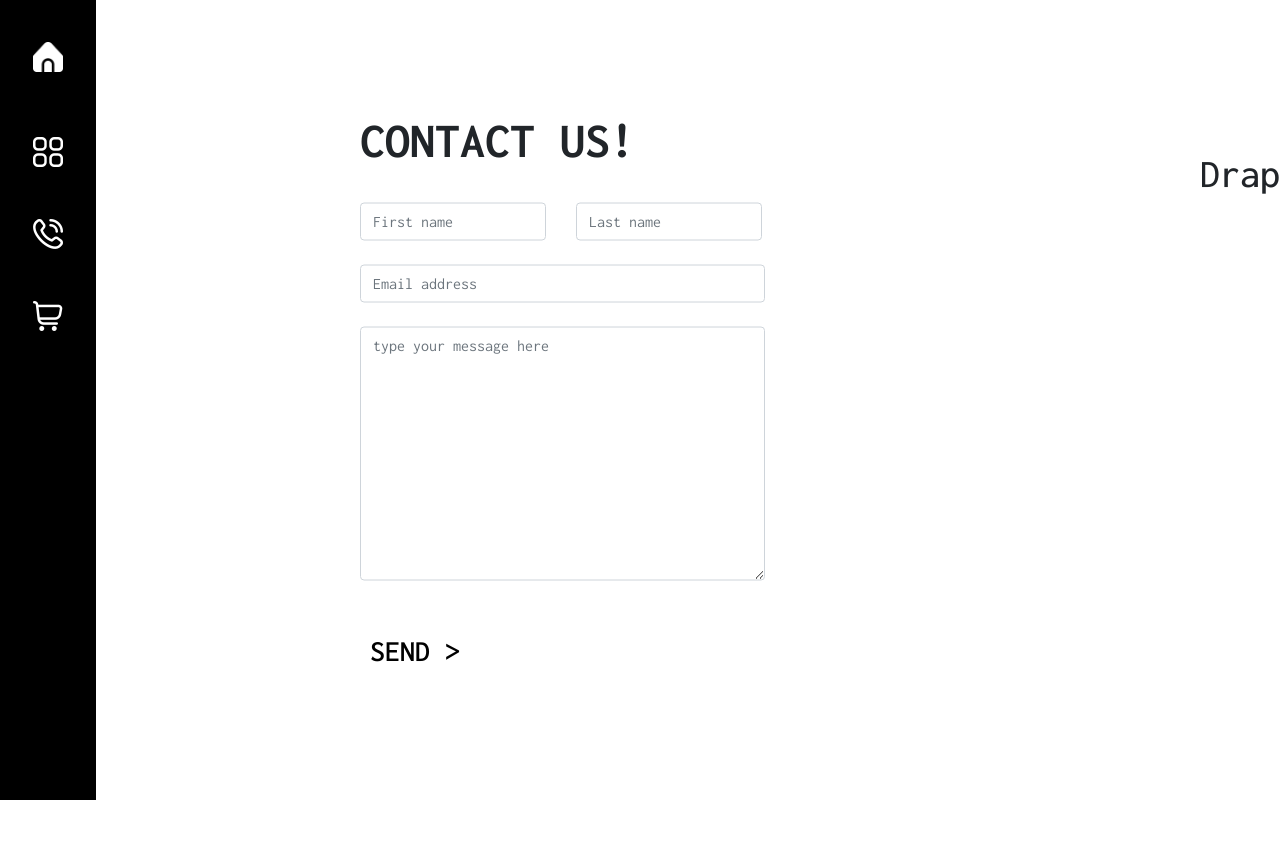
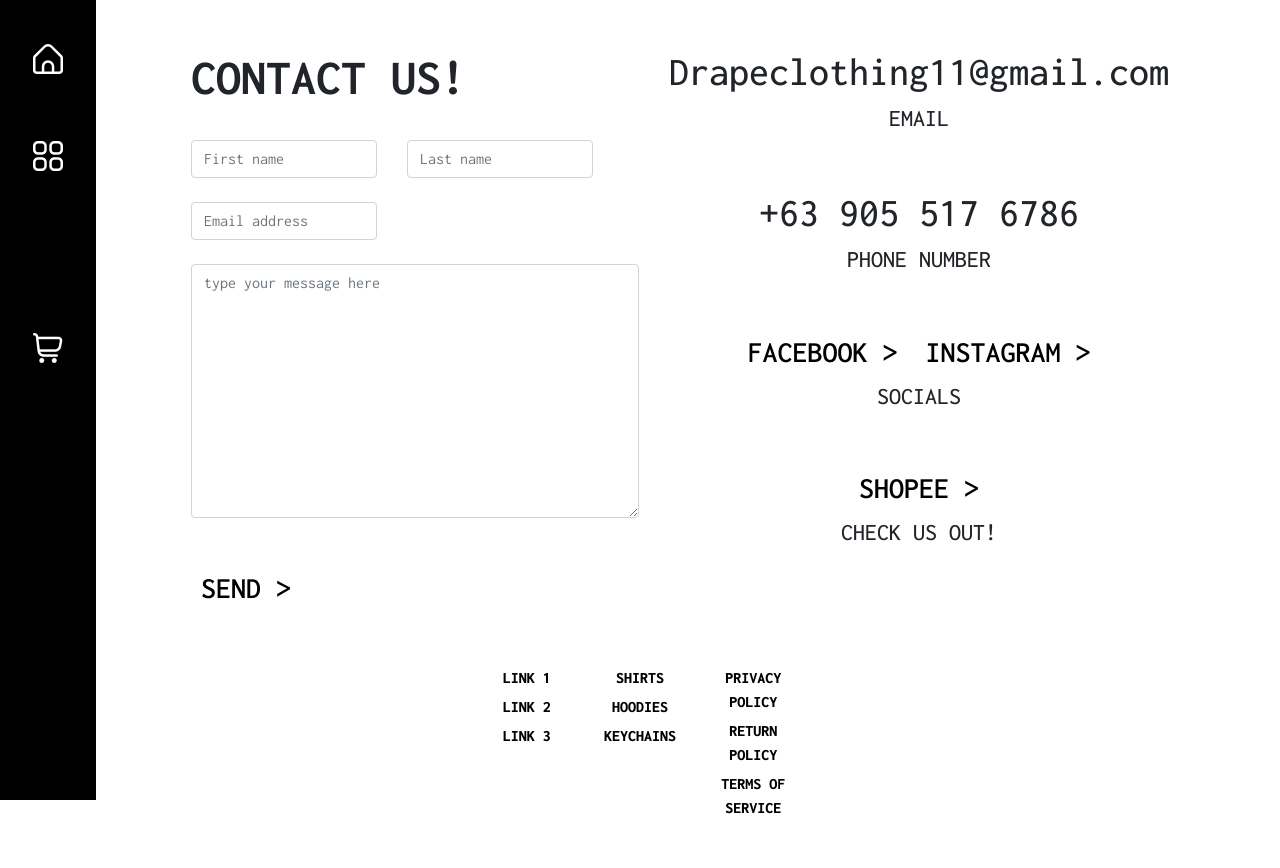
Before and after one commit to rjventu/drape-website, a PHP site: page /contacts.html in a window 1280 px wide. Before the commit the page ends 800 px from the top, so only its background shows below. Run offline with PHP 8.4, Linux system fonts and the light colour scheme; some libraries are stand-ins or nearby versions.

Commit message:
fixed contacts
+ fixed textbox and sidebar in contacts page
+ added footer

```diff
--- a/contacts.css
+++ /dev/null
@@ -1,84 +0,0 @@
-* {
-    font-family: inconsolata;
-}
-
-.container {
-    position: absolute;
-    top: 50%;
-    transform: translate(0, -50%);
-    padding: 360px;
-    display: flex;
-    flex-direction: column;
-}
-
-.h2 {
-    font-size: 50px;
-}
-
-.email{
-    width: 435px;
-}
-
-.message{
-    width: 405px;
-
-}
-.send {
-    height: 25rem;
-    display: flex;
-    flex-direction: column;
-    justify-content: end;
-
-
-
-}
-.send-content {
-    color: black;
-    display: flex;
-    justify-content: space-between;
-}
-.send-text {
-    padding: 0 0 3rem 4rem;
-}
-.send-text p {
-    font-size: 30px;
-}
-.send-text h1 {
-    font-weight: 800;
-    font-size: 120px;
-}
-
-
-
-.btn-send {
-    font-size: 30px;
-    font-weight: 600;
-    display: inline-block;
-    color: black;
-    text-decoration: none;
-    position: relative;
-    z-index: 1;
-    overflow: hidden;
-    margin: 0 10px;
-
-}
-
-.new-con{
-    position: absolute;
-    top: 50%;
-    transform: translate(0, -50%);
-    padding: 1200px;
-    display: flex;
-    flex-direction: column;
-    text-align: center;
-}
-
-.social-links{
-
-    text-align: center;
-
-
-}
-.send link{
-    display: inline-block;
-}
--- a/contacts.html
+++ b/contacts.html
@@ -1,32 +1,23 @@
+<!DOCTYPE html>
 <html lang="en">
 
 <head>
     <meta charset="UTF-8">
     <meta name="viewport" content="width=device-width, initial-scale=1.0">
-    <title>Contact Info</title>
+    <title>Drape </title>
 
     <!-- BOOTSRAP CSS -->
-    <script src="https://code.jquery.com/jquery-3.2.1.slim.min.js"
-        integrity="sha384-KJ3o2DKtIkvYIK3UENzmM7KCkRr/rE9/Qpg6aAZGJwFDMVNA/GpGFF93hXpG5KkN"
-        crossorigin="anonymous"></script>
-    <script src="https://cdn.jsdelivr.net/npm/popper.js@1.12.9/dist/umd/popper.min.js"
-        integrity="sha384-ApNbgh9B+Y1QKtv3Rn7W3mgPxhU9K/ScQsAP7hUibX39j7fakFPskvXusvfa0b4Q"
-        crossorigin="anonymous"></script>
-    <script src="https://cdn.jsdelivr.net/npm/bootstrap@4.0.0/dist/js/bootstrap.min.js"
-        integrity="sha384-JZR6Spejh4U02d8jOt6vLEHfe/JQGiRRSQQxSfFWpi1MquVdAyjUar5+76PVCmYl"
-        crossorigin="anonymous"></script>
-    <link rel="stylesheet"
-        href="https://cdn.jsdelivr.net/npm/bootstrap@4.0.0/dist/css/bootstrap.min.css"
-        integrity="sha384-Gn5384xqQ1aoWXA+058RXPxPg6fy4IWvTNh0E263XmFcJlSAwiGgFAW/dAiS6JXm"
-        crossorigin="anonymous">
+    <script src="https://code.jquery.com/jquery-3.2.1.slim.min.js" integrity="sha384-KJ3o2DKtIkvYIK3UENzmM7KCkRr/rE9/Qpg6aAZGJwFDMVNA/GpGFF93hXpG5KkN" crossorigin="anonymous"></script>
+    <script src="https://cdn.jsdelivr.net/npm/popper.js@1.12.9/dist/umd/popper.min.js" integrity="sha384-ApNbgh9B+Y1QKtv3Rn7W3mgPxhU9K/ScQsAP7hUibX39j7fakFPskvXusvfa0b4Q" crossorigin="anonymous"></script>
+    <script src="https://cdn.jsdelivr.net/npm/bootstrap@4.0.0/dist/js/bootstrap.min.js" integrity="sha384-JZR6Spejh4U02d8jOt6vLEHfe/JQGiRRSQQxSfFWpi1MquVdAyjUar5+76PVCmYl" crossorigin="anonymous"></script>
+    <link rel="stylesheet" href="https://cdn.jsdelivr.net/npm/bootstrap@4.0.0/dist/css/bootstrap.min.css" integrity="sha384-Gn5384xqQ1aoWXA+058RXPxPg6fy4IWvTNh0E263XmFcJlSAwiGgFAW/dAiS6JXm" crossorigin="anonymous">
 
     <!-- ICON LIBRARY -->
     <link rel='stylesheet' href='https://cdn-uicons.flaticon.com/2.2.0/uicons-regular-rounded/css/uicons-regular-rounded.css'>
 
-
     <!-- CSS STYLESHEET LINK -->
     <link rel="stylesheet" href="styles/main.css">
-    <link rel="stylesheet" href="contacts.css">
+
 </head>
 
 <body>
@@ -37,18 +28,19 @@
             <ul class="nav flex-column">
                 <div class="top-links">
                     <li class="nav-item">
-                        <a class="nav-link active" aria-current="page" href="index.html">
-                            <img src="active icon/home.png" id="active-icon">
+                        <a class="nav-link" href="index.html">
+                            <i class="fi fi-rr-home"></i>
                         </a>
                     </li>
                     <li class="nav-item">
-                        <a class="nav-link" href="#">
+                        <a class="nav-link" href="shop.html">
                           <i class="fi fi-rr-apps"></i>
                         </a>
                     </li>
                     <li class="nav-item">
-                        <a class="nav-link" href="#">
-                            <i class="fi fi-rr-phone-call"></i>
+                      <!-- please change to working image (i cant invert the colors) -->
+                        <a class="nav-link active" aria-current="page" href="contacts.html">
+                            <img src="active icon/phone-call.png" id="active-icon">
                         </a>
                     </li>
                     <li class="nav-item">
@@ -68,14 +60,17 @@
         </nav>
     </div>
 
-    <!--contacts-->
+    <!-- MAIN CONTENT -->
+    <main>
 
+        <!-- CONTACT FORM  -->
+        <div class="container contacts">
+          <div class="row">
+            <div class="col">
 
-    <div class="container">
-        <h2 class="h2"><b>CONTACT US!</b></h2> <br>
+              <!-- FORM -->
+              <h2><b>CONTACT US!</b></h2> <br>
               <form>
-
-
                 <div class="row">
                   <div class="firstName">
                       <div class="col">
@@ -109,20 +104,13 @@
                 <br><br>
                 <div class="send-link">
                     <a href="#" class="btn-send">SEND ></a>
-
+                </div>
+              </form>
 
             </div>
+            <div class="col text-center">
 
-
-
-
-          </form>
-
-
-
-
-
-</div>
+              <!-- INFO -->
               <div class="new-con">
                 <div class="contactinfo">
 
@@ -132,32 +120,57 @@
                   <h1>+63 905 517 6786</h1>
                   <h4>PHONE NUMBER</h4>
                   <br> <br>
-
-
                   <div class="social-links">
                     <div class="send-link">
-       <a href="https://www.facebook.com/DrapeClothing11" class="btn-send">
+                      <a href="https://www.facebook.com/DrapeClothing11" target="_blank" class="btn-send">
                         FACEBOOK >
                       </a>
-        <a href="https://www.instagram.com/drape.clothing/" class="btn-send">
+                      <a href="https://www.instagram.com/drape.clothing/" target="_blank" class="btn-send">
                         INSTAGRAM >
                       </a>
                       <h4>SOCIALS</h4>
-
                       <br><br>
-
-      <a href="https://www.lazada.com.ph/?spm=a2o4l.searchlist.header.dhome.2e5317bc4nW0HS" class="btn-send">SHOPEE ></a>
-
+                      <a href="https://www.lazada.com.ph/?spm=a2o4l.searchlist.header.dhome.2e5317bc4nW0HS" target="_blank" class="btn-send">SHOPEE ></a>
                       <h4> CHECK US OUT! </h4>
-
+                      </div>
+                    </div>
+                  </div>
                 </div>
               </div>
 
 
             </div>
-
           </div>
       </div>
+    </main>
+
+    <!-- Footer content -->
+    <footer class="footer mt-5">
+        <div class="footer-links">
+            <div class="footer-item">
+                <ul>
+                    <li><a href="#">LINK 1</a></li>
+                    <li><a href="#">LINK 2</a></li>
+                    <li><a href="#">LINK 3</a></li>
+                </ul>
+            </div>
+            <div class="footer-item">
+                <ul>
+                    <li><a href="#">SHIRTS</a></li>
+                    <li><a href="#">HOODIES</a></li>
+                    <li><a href="#">KEYCHAINS</a></li>
+                </ul>
+            </div>
+            <div class="footer-item">
+                <ul>
+                    <li><a href="#">PRIVACY POLICY</a></li>
+                    <li><a href="#">RETURN POLICY</a></li>
+                    <li><a href="#">TERMS OF SERVICE</a></li>
+                </ul>
+            </div>
+        </div>
+    </footer>
 
 </body>
+
 </html>
--- a/index.html
+++ b/index.html
@@ -37,7 +37,7 @@
                         </a>
                     </li>
                     <li class="nav-item">
-                        <a class="nav-link" href="#">
+                        <a class="nav-link" href="contacts.html">
                             <i class="fi fi-rr-phone-call"></i>
                         </a>
                     </li>
--- a/shop.html
+++ b/shop.html
@@ -37,7 +37,7 @@
                         </a>
                     </li>
                     <li class="nav-item">
-                        <a class="nav-link" href="#">
+                        <a class="nav-link" href="contacts.html">
                             <i class="fi fi-rr-phone-call"></i>
                         </a>
                     </li>
--- a/styles/main.css
+++ b/styles/main.css
@@ -9,7 +9,8 @@
     [4] BUTTONS
     [5] GALLERY
     [6] ABOUT TEXT
-
+    [7] FOOTER
+    [8] CONTACTS
 /*
 
 /* [X] IMPORTS */
@@ -344,3 +345,55 @@
 .footer-item a:hover {
     color: #ccc;
 }
+
+/* [8] CONTACTS */
+
+.contacts .send {
+    height: 25rem;
+    display: flex;
+    flex-direction: column;
+    justify-content: end;
+}
+
+.contacts .send-content {
+    color: black;
+    display: flex;
+    justify-content: space-between;
+}
+
+.contacts .send-text {
+    padding: 0 0 3rem 4rem;
+}
+
+.contacts .send-text p {
+    font-size: 30px;
+}
+
+.contacts .send-text h1 {
+    font-weight: 800;
+    font-size: 120px;
+}
+
+.contacts h2 {
+    font-size: 50px;
+}
+
+.contacts .btn-send {
+    font-size: 30px;
+    font-weight: 600;
+    display: inline-block;
+    color: black;
+    text-decoration: none;
+    position: relative;
+    z-index: 1;
+    overflow: hidden;
+    margin: 0 10px;
+}
+
+.contacts .social-links{
+    text-align: center;
+}
+
+.contacts .send-link{
+    display: inline-block;
+}
```
Also changed, not shown: active icon/phone-call.png (added). Lines whose indentation alone changed are shown as unchanged.
